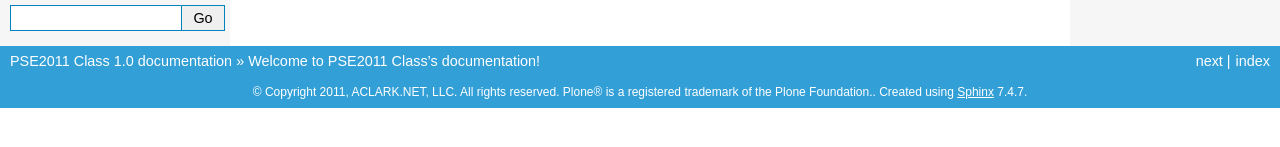
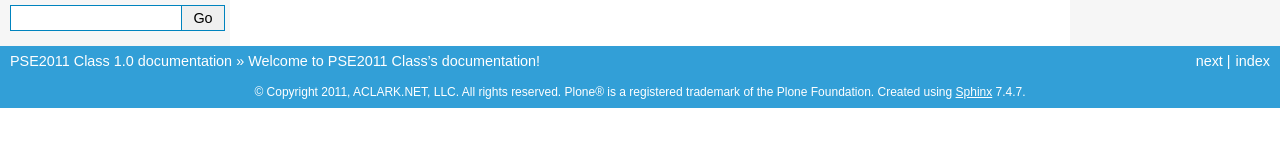
Before and after one commit to aclark4life/PSE2011, a Sphinx documentation site: the page built from docs/index.rst, in a window 1280 px wide. Shown: the part 389-536 px from the top of the page. Built offline with Sphinx 7.4.7, drawn with Linux system fonts in a browser that asks for light colours.

Commit message:
Remove extra period

```diff
--- a/docs/conf.py
+++ b/docs/conf.py
@@ -41,7 +41,7 @@ master_doc = 'index'
 
 # General information about the project.
 project = u'PSE2011 Class'
-copyright = u'2011, ACLARK.NET, LLC. All rights reserved. Plone® is a registered trademark of the Plone Foundation.'
+copyright = u'2011, ACLARK.NET, LLC. All rights reserved. Plone® is a registered trademark of the Plone Foundation'
 
 # The version info for the project you're documenting, acts as replacement for
 # |version| and |release|, also used in various other places throughout the
```
